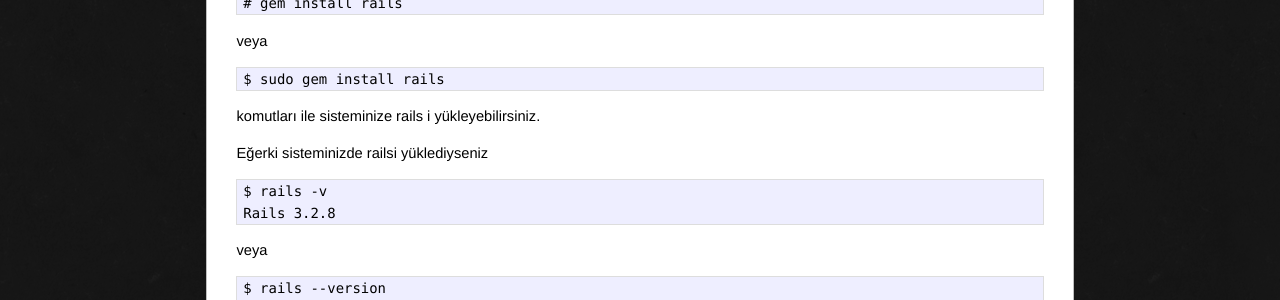
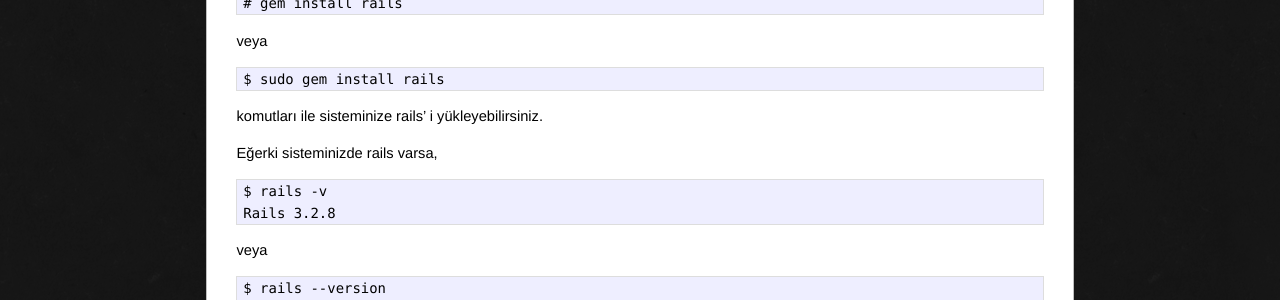
Before and after one commit to ntgcyslyrt/ntgcyslyrt.github.com, a Jekyll site: the page built from 1/_posts/2012-11-21-rails_projesi_olusturma.md, in a window 1280 px wide. Shown: the part 354-654 px from the top of the page. Built offline with Jekyll 4.4.1, drawn with Linux system fonts in a browser that asks for light colours; Markdown is read by kramdown in place of the engine named in the settings; comment, search, counter and statistics services are not loaded.

Commit message:
rails projesi olusturma

```diff
--- a/1/_posts/2012-11-21-rails_projesi_olusturma.md
+++ b/1/_posts/2012-11-21-rails_projesi_olusturma.md
@@ -10,14 +10,13 @@ kullanıcı olarak çalıştırmanız gerekir.
 
     # gem install rails
 
-
 veya
 
     $ sudo gem install rails
 
-komutları ile sisteminize rails i yükleyebilirsiniz.
+komutları ile sisteminize rails' i yükleyebilirsiniz.
 
-Eğerki sisteminizde railsi yüklediyseniz
+Eğerki sisteminizde rails varsa,
 
     $ rails -v
     Rails 3.2.8
```
